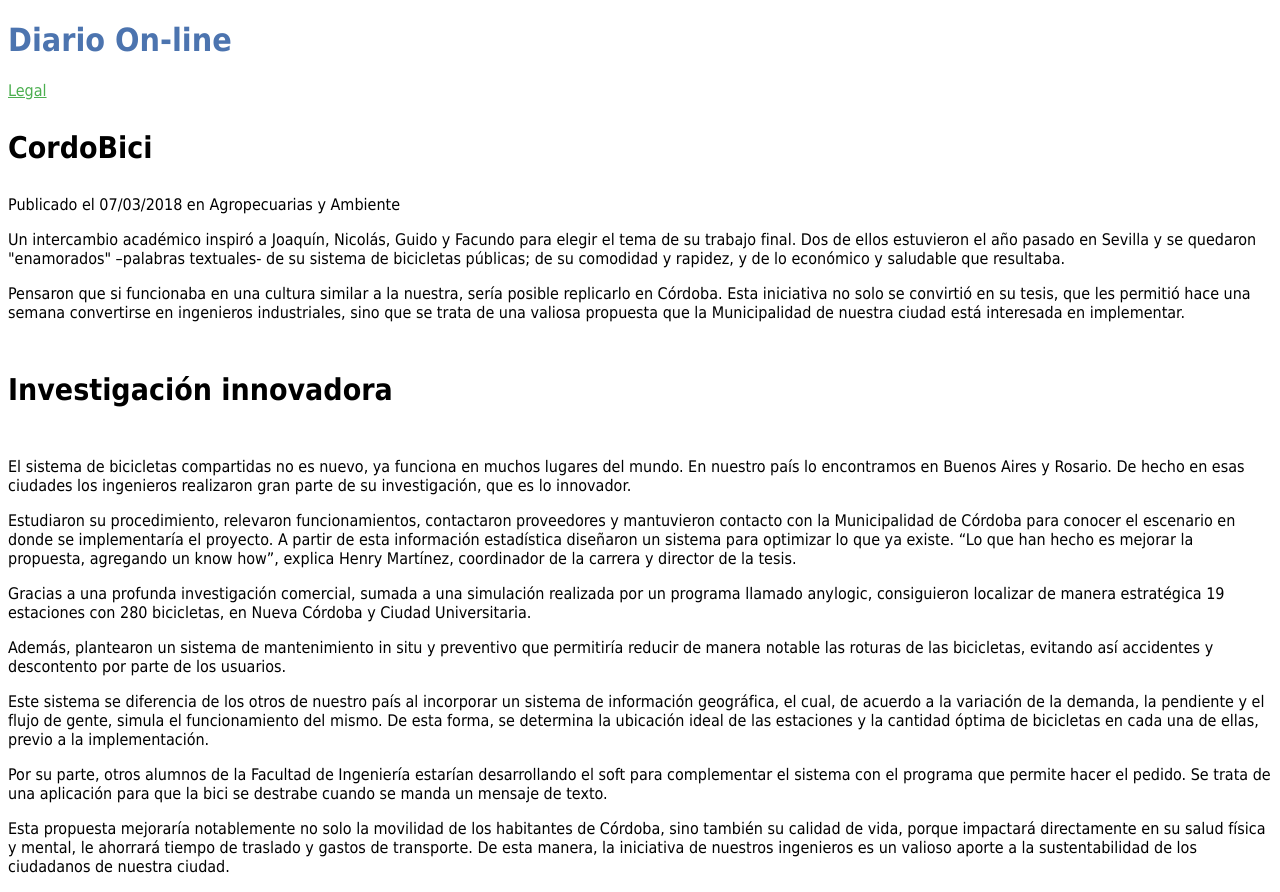
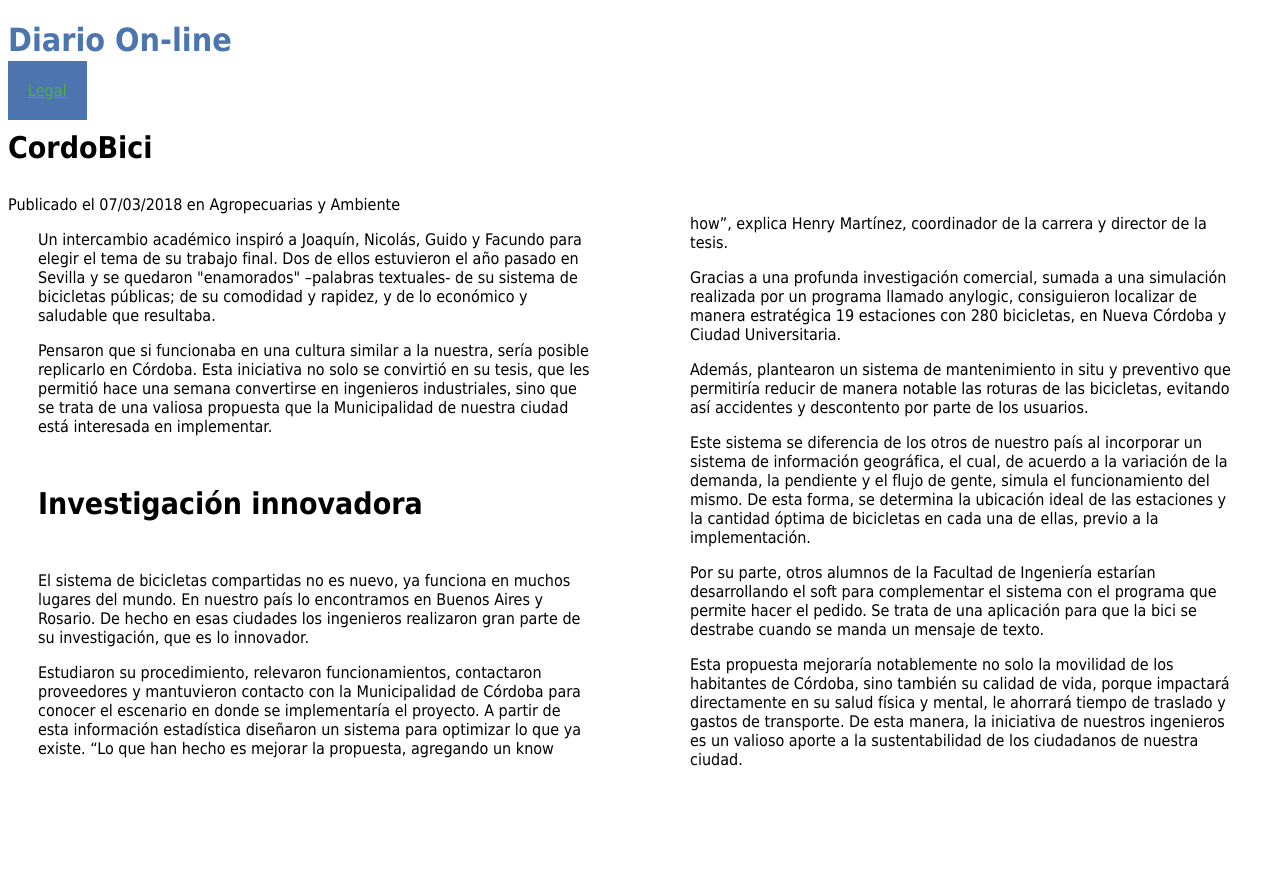
Before and after one commit to UCC-LabCompu2/ejercicios2023-aguslopez9, a plain HTML site: page Ejercicios-CSS/ej_columnas.html in a window 1280 px wide. After the commit the page ends 800 px from the top, so only its background shows below. Drawn offline with Linux system fonts and the light colour scheme.

Commit message:
Fondos, transiciones, columnas

```diff
--- a/Ejercicios-CSS/ej_columnas.html
+++ b/Ejercicios-CSS/ej_columnas.html
@@ -27,6 +27,20 @@
         a:active {
             font-weight: bold;
         }
+        article{
+            column-count: 2;
+            column-gap: 100px;
+            margin: 0 30px;
+        }
+        a{
+            background-color: #4c74af;
+            padding: 20px;
+        }
+        a:hover{
+            background-color: blue;
+            -webkit-transition: background-color 1s linear;
+            transition: background-color 1s linear;
+        }
     </style>
 </head>
 <body>
@@ -39,7 +53,7 @@
     <h3 class="tituloNoticia">CordoBici</h3>
     Publicado el 07/03/2018 en Agropecuarias y Ambiente
     <article>
-        <div>
+        <div class="columna1">
             <p>
                 Un intercambio académico inspiró a Joaquín, Nicolás, Guido y Facundo para elegir el tema de su trabajo
                 final.
@@ -75,7 +89,7 @@
                 de la tesis.
             </p>
         </div>
-        <div class="grid-item">
+        <div class="columna2">
             <p>
                 Gracias a una profunda investigación comercial, sumada a una simulación realizada por un programa
                 llamado
```
Also changed, not shown: Ejercicios-CSS/fondo.html (added, +27 -0 lines).
